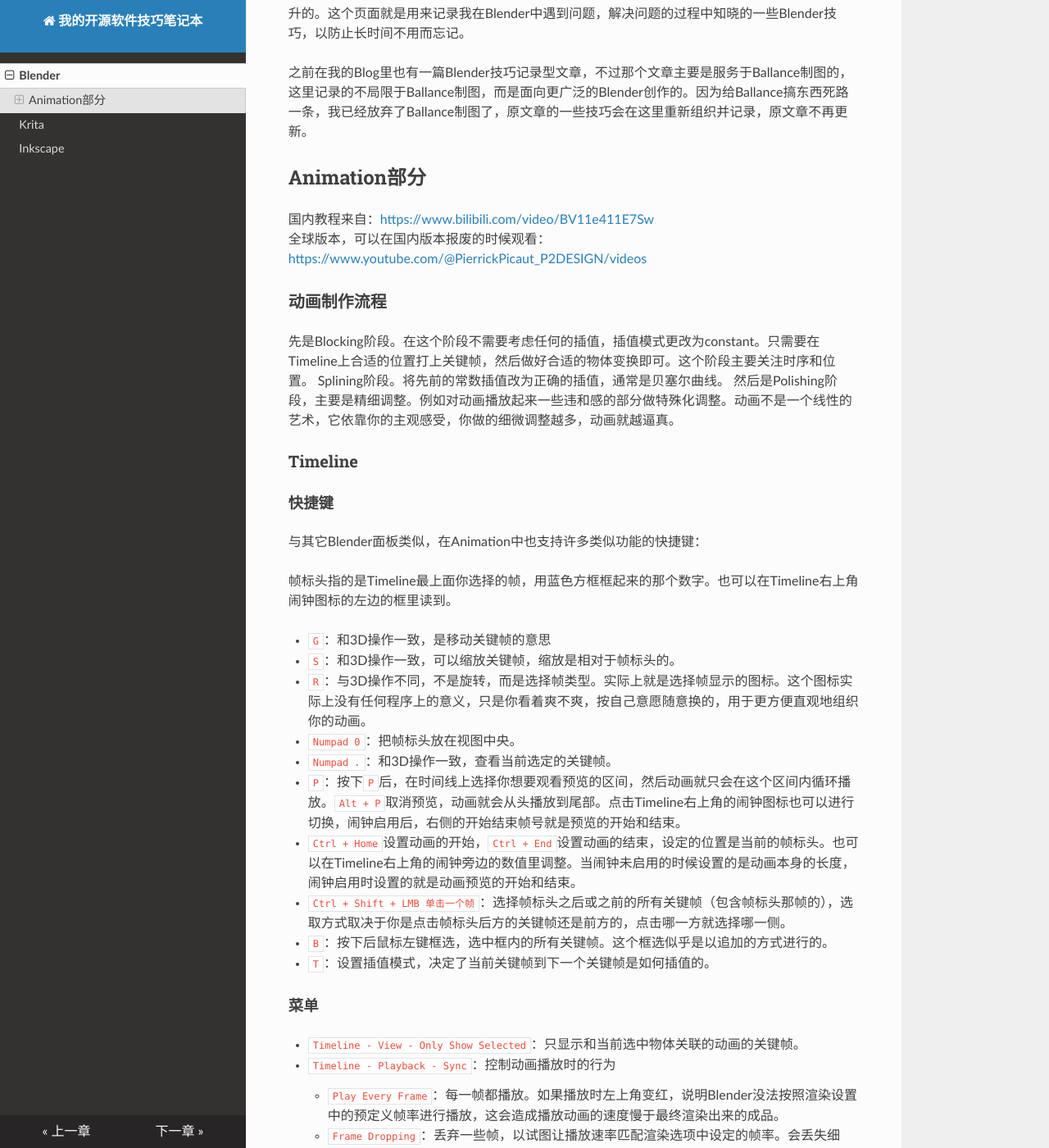
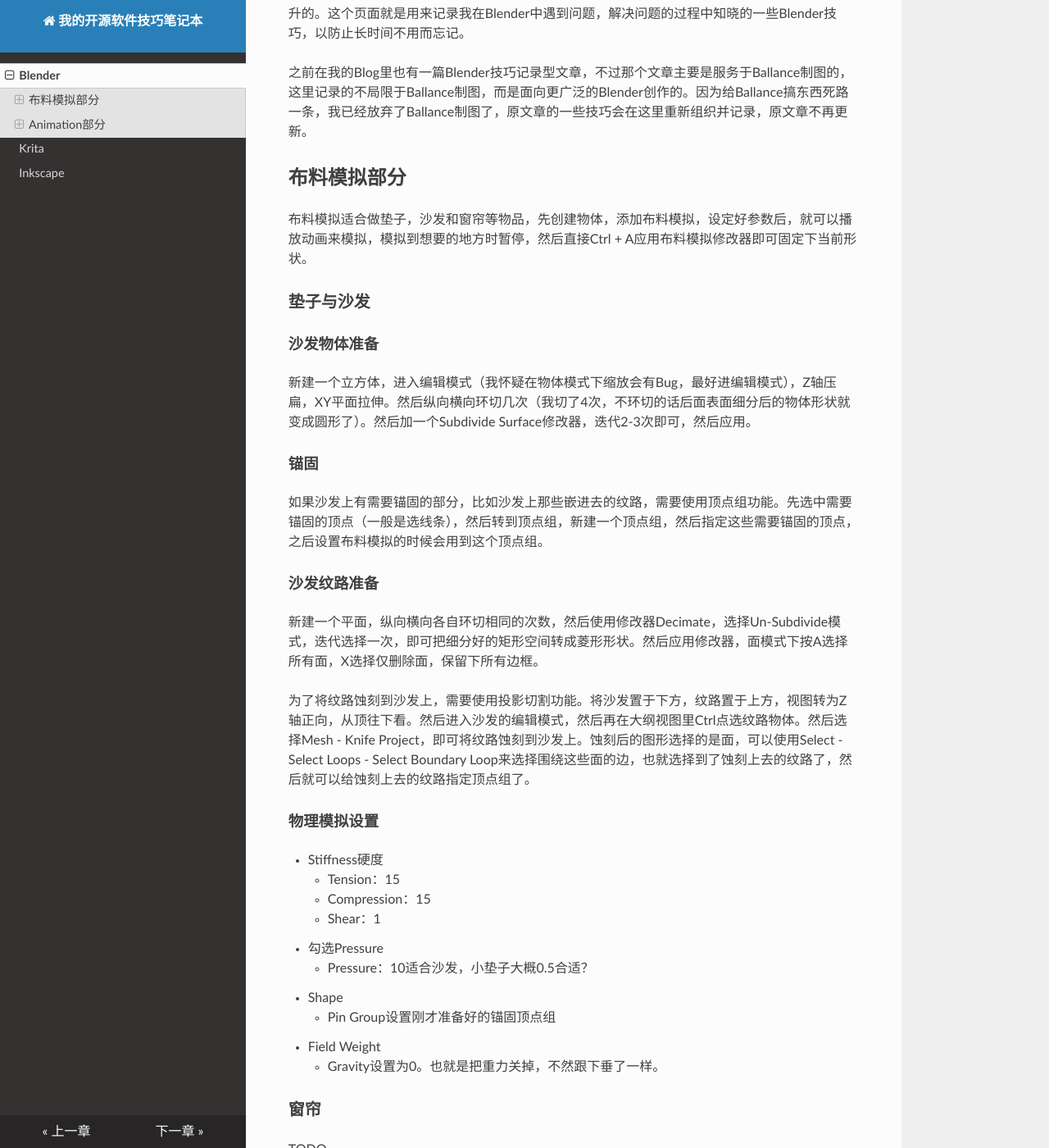
Before and after one commit to yyc12345/MyTech, an MkDocs documentation site: the page built from docs/blender.md, in a window 1280 px wide and 1400 px high, scrolled down 206 px. Shown: the whole window at 82% size. Built offline with MkDocs 1.6.1, drawn with Linux system fonts in a browser that asks for light colours; nearby versions of some CDN libraries.

Commit message:
update something about blender cloth simulation

```diff
--- a/docs/blender.md
+++ b/docs/blender.md
@@ -3,6 +3,43 @@
 众所周知，建模软件Blender的使用是个循序渐进的过程，你会遇到很多问题，同时去查找这些问题的解决方案，每个解决方案又能更加增进你对Blender的了解。你对Blender的认知就是这样螺旋上升的。这个页面就是用来记录我在Blender中遇到问题，解决问题的过程中知晓的一些Blender技巧，以防止长时间不用而忘记。
 
 之前在我的Blog里也有一篇Blender技巧记录型文章，不过那个文章主要是服务于Ballance制图的，这里记录的不局限于Ballance制图，而是面向更广泛的Blender创作的。因为给Ballance搞东西死路一条，我已经放弃了Ballance制图了，原文章的一些技巧会在这里重新组织并记录，原文章不再更新。
+
+## 布料模拟部分
+
+布料模拟适合做垫子，沙发和窗帘等物品，先创建物体，添加布料模拟，设定好参数后，就可以播放动画来模拟，模拟到想要的地方时暂停，然后直接Ctrl + A应用布料模拟修改器即可固定下当前形状。
+
+### 垫子与沙发
+
+#### 沙发物体准备
+
+新建一个立方体，进入编辑模式（我怀疑在物体模式下缩放会有Bug，最好进编辑模式），Z轴压扁，XY平面拉伸。然后纵向横向环切几次（我切了4次，不环切的话后面表面细分后的物体形状就变成圆形了）。然后加一个Subdivide Surface修改器，迭代2-3次即可，然后应用。
+
+#### 锚固
+
+如果沙发上有需要锚固的部分，比如沙发上那些嵌进去的纹路，需要使用顶点组功能。先选中需要锚固的顶点（一般是选线条），然后转到顶点组，新建一个顶点组，然后指定这些需要锚固的顶点，之后设置布料模拟的时候会用到这个顶点组。
+
+#### 沙发纹路准备
+
+新建一个平面，纵向横向各自环切相同的次数，然后使用修改器Decimate，选择Un-Subdivide模式，迭代选择一次，即可把细分好的矩形空间转成菱形形状。然后应用修改器，面模式下按A选择所有面，X选择仅删除面，保留下所有边框。
+
+为了将纹路蚀刻到沙发上，需要使用投影切割功能。将沙发置于下方，纹路置于上方，视图转为Z轴正向，从顶往下看。然后进入沙发的编辑模式，然后再在大纲视图里Ctrl点选纹路物体。然后选择Mesh - Knife Project，即可将纹路蚀刻到沙发上。蚀刻后的图形选择的是面，可以使用Select - Select Loops - Select Boundary Loop来选择围绕这些面的边，也就选择到了蚀刻上去的纹路了，然后就可以给蚀刻上去的纹路指定顶点组了。
+
+#### 物理模拟设置
+
+* Stiffness硬度
+    - Tension：15
+    - Compression：15
+    - Shear：1
+* 勾选Pressure
+    - Pressure：10适合沙发，小垫子大概0.5合适？
+* Shape
+    - Pin Group设置刚才准备好的锚固顶点组
+* Field Weight
+    - Gravity设置为0。也就是把重力关掉，不然跟下垂了一样。
+
+### 窗帘
+
+TODO
 
 ## Animation部分
 
```
